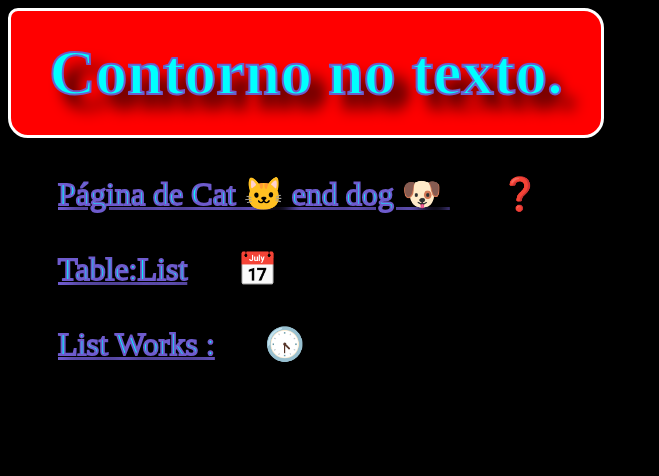
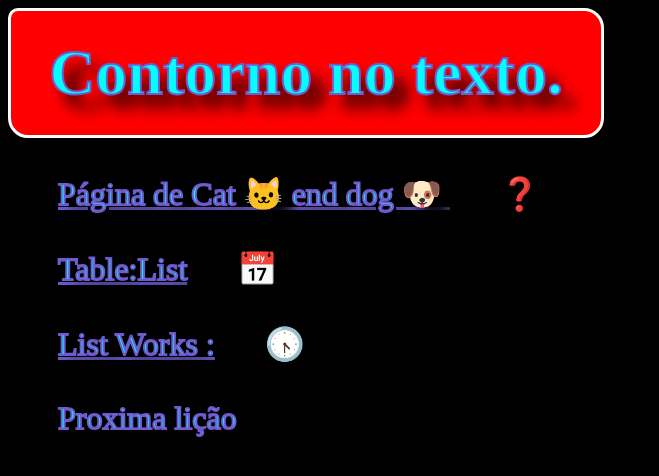
Before and after one commit to edskate/HTML---CSS--10-08-2022, a plain HTML site: page index03.html in a window 1280 px wide. Shown: the whole page, without its empty margins (0-659 px from the left). Drawn offline with Linux system fonts and the light colour scheme.

Commit message:
Fazendo novo arquivo index.html

```diff
--- a/index03.html
+++ b/index03.html
@@ -43,6 +43,7 @@ a {
 <br><a href="index02.html">List Works :</a>&#x1F55F;</br>
 
 </div>
-
+<br>
+<a index04.html>Proxima lição</a>
 </body>
 </html>
```
